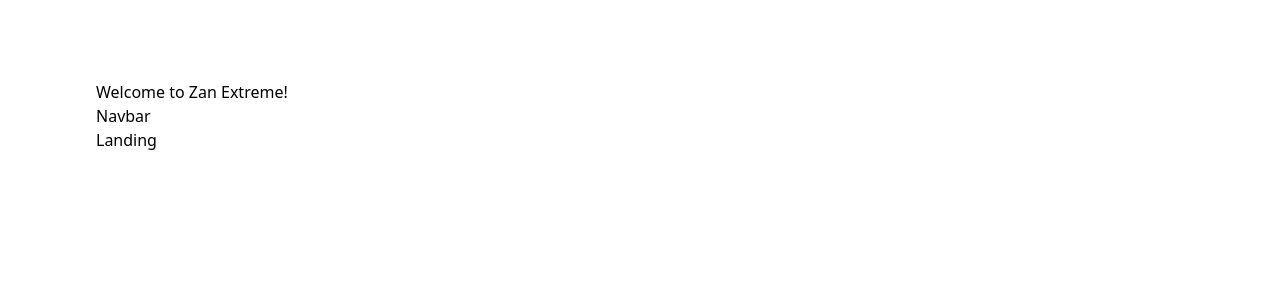
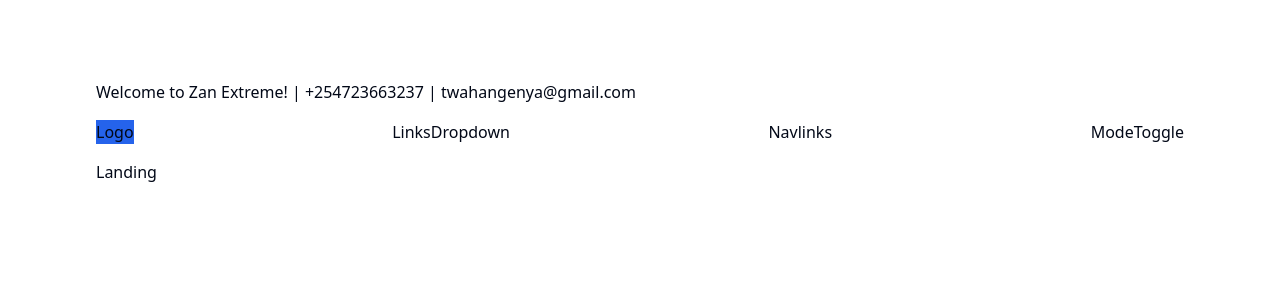
Before and after one commit to asnganje/zan-extreme-app, a React (Vite) app: page / in a window 1280 px wide. Shown: the top 300 px of the page. Built offline with nearby package versions, Linux system fonts and the light colour scheme.

Commit message:
fix styling error

```diff
--- a/src/components/Header.tsx
+++ b/src/components/Header.tsx
@@ -1,6 +1,6 @@
 function Header() {
   return (
-    <h3>Welcome to Zan Extreme!</h3>
+    <h3>Welcome to Zan Extreme! | +254723663237 | twahangenya@gmail.com</h3>
   )
 }
 export default Header
--- a/src/components/Logo.tsx
+++ b/src/components/Logo.tsx
@@ -1,6 +1,13 @@
+import { Link } from "react-router-dom"
+
 function Logo() {
   return (
-    <div>Logo</div>
+    <Link
+      to="/"
+      className="bg-primary"
+      >
+      Logo
+    </Link>
   )
 }
 export default Logo
--- a/src/components/Navbar.tsx
+++ b/src/components/Navbar.tsx
@@ -1,6 +1,20 @@
+import LinksDropdown from "./LinksDropdown"
+import Logo from "./Logo"
+import ModeToggle from "./ModeToggle"
+import Navlinks from "./Navlinks"
+
 function Navbar() {
   return (
-    <div>Navbar</div>
+    <nav className="py-4">
+      <div className="flex justify-between items-center">
+        <Logo />
+        <LinksDropdown />
+        <Navlinks />
+        <div className="flex justify-center items-center">
+          <ModeToggle />
+        </div>
+      </div>
+    </nav>
   )
 }
 export default Navbar
--- a/src/index.css
+++ b/src/index.css
@@ -4,7 +4,67 @@
 
 @layer base {
   :root {
-    --radius: 0.5rem
+    --background: 0 0% 100%;
+    --foreground: 222.2 84% 4.9%;
+    --card: 0 0% 100%;
+    --card-foreground: 222.2 84% 4.9%;
+    --popover: 0 0% 100%;
+    --popover-foreground: 222.2 84% 4.9%;
+    --primary: 221.2 83.2% 53.3%;
+    --primary-foreground: 210 40% 98%;
+    --secondary: 210 40% 96.1%;
+    --secondary-foreground: 222.2 47.4% 11.2%;
+    --muted: 210 40% 96.1%;
+    --muted-foreground: 215.4 16.3% 46.9%;
+    --accent: 210 40% 96.1%;
+    --accent-foreground: 222.2 47.4% 11.2%;
+    --destructive: 0 84.2% 60.2%;
+    --destructive-foreground: 210 40% 98%;
+    --border: 214.3 31.8% 91.4%;
+    --input: 214.3 31.8% 91.4%;
+    --ring: 221.2 83.2% 53.3%;
+    --radius: 0.5rem;
+    --chart-1: 12 76% 61%;
+    --chart-2: 173 58% 39%;
+    --chart-3: 197 37% 24%;
+    --chart-4: 43 74% 66%;
+    --chart-5: 27 87% 67%;
+  }
+
+  .dark {
+    --background: 222.2 84% 4.9%;
+    --foreground: 210 40% 98%;
+    --card: 222.2 84% 4.9%;
+    --card-foreground: 210 40% 98%;
+    --popover: 222.2 84% 4.9%;
+    --popover-foreground: 210 40% 98%;
+    --primary: 217.2 91.2% 59.8%;
+    --primary-foreground: 222.2 47.4% 11.2%;
+    --secondary: 217.2 32.6% 17.5%;
+    --secondary-foreground: 210 40% 98%;
+    --muted: 217.2 32.6% 17.5%;
+    --muted-foreground: 215 20.2% 65.1%;
+    --accent: 217.2 32.6% 17.5%;
+    --accent-foreground: 210 40% 98%;
+    --destructive: 0 62.8% 30.6%;
+    --destructive-foreground: 210 40% 98%;
+    --border: 217.2 32.6% 17.5%;
+    --input: 217.2 32.6% 17.5%;
+    --ring: 224.3 76.3% 48%;
+    --chart-1: 220 70% 50%;
+    --chart-2: 160 60% 45%;
+    --chart-3: 30 80% 55%;
+    --chart-4: 280 65% 60%;
+    --chart-5: 340 75% 55%;
+  }
+}
+
+@layer base {
+  * {
+    @apply border-border;
+  }
+  body {
+    @apply bg-background text-foreground;
   }
 }
 
--- a/src/pages/HomeLayout.tsx
+++ b/src/pages/HomeLayout.tsx
@@ -1,11 +1,11 @@
-import { Header } from "@/components"
+import { Header, Navbar } from "@/components"
 import { Outlet } from "react-router-dom"
 
 function HomeLayout() {
   return (
     <div className="align-element py-20">
       <Header />
-      <nav>Navbar</nav>
+      <Navbar />
       <Outlet />
     </div>
   )
--- a/tailwind.config.js
+++ b/tailwind.config.js
@@ -9,7 +9,48 @@
   			md: 'calc(var(--radius) - 2px)',
   			sm: 'calc(var(--radius) - 4px)'
   		},
-  		colors: {}
+  		colors: {
+  			background: 'hsl(var(--background))',
+  			foreground: 'hsl(var(--foreground))',
+  			card: {
+  				DEFAULT: 'hsl(var(--card))',
+  				foreground: 'hsl(var(--card-foreground))'
+  			},
+  			popover: {
+  				DEFAULT: 'hsl(var(--popover))',
+  				foreground: 'hsl(var(--popover-foreground))'
+  			},
+  			primary: {
+  				DEFAULT: 'hsl(var(--primary))',
+  				foreground: 'hsl(var(--primary-foreground))'
+  			},
+  			secondary: {
+  				DEFAULT: 'hsl(var(--secondary))',
+  				foreground: 'hsl(var(--secondary-foreground))'
+  			},
+  			muted: {
+  				DEFAULT: 'hsl(var(--muted))',
+  				foreground: 'hsl(var(--muted-foreground))'
+  			},
+  			accent: {
+  				DEFAULT: 'hsl(var(--accent))',
+  				foreground: 'hsl(var(--accent-foreground))'
+  			},
+  			destructive: {
+  				DEFAULT: 'hsl(var(--destructive))',
+  				foreground: 'hsl(var(--destructive-foreground))'
+  			},
+  			border: 'hsl(var(--border))',
+  			input: 'hsl(var(--input))',
+  			ring: 'hsl(var(--ring))',
+  			chart: {
+  				'1': 'hsl(var(--chart-1))',
+  				'2': 'hsl(var(--chart-2))',
+  				'3': 'hsl(var(--chart-3))',
+  				'4': 'hsl(var(--chart-4))',
+  				'5': 'hsl(var(--chart-5))'
+  			}
+  		}
   	}
   },
   plugins: [require("tailwindcss-animate")],
```
Also changed, not shown: components.json, src/features/theme/themeSlice.ts (added).
